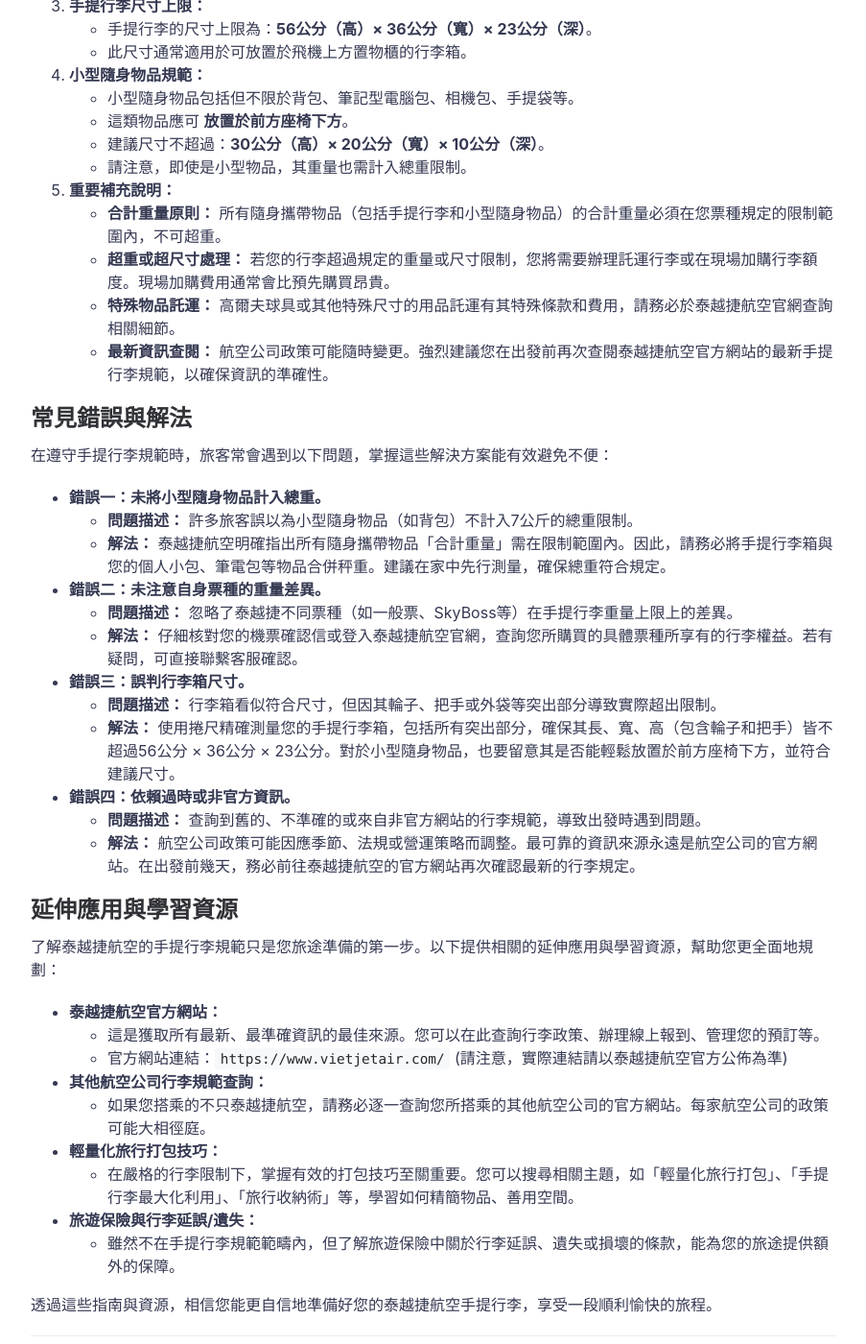
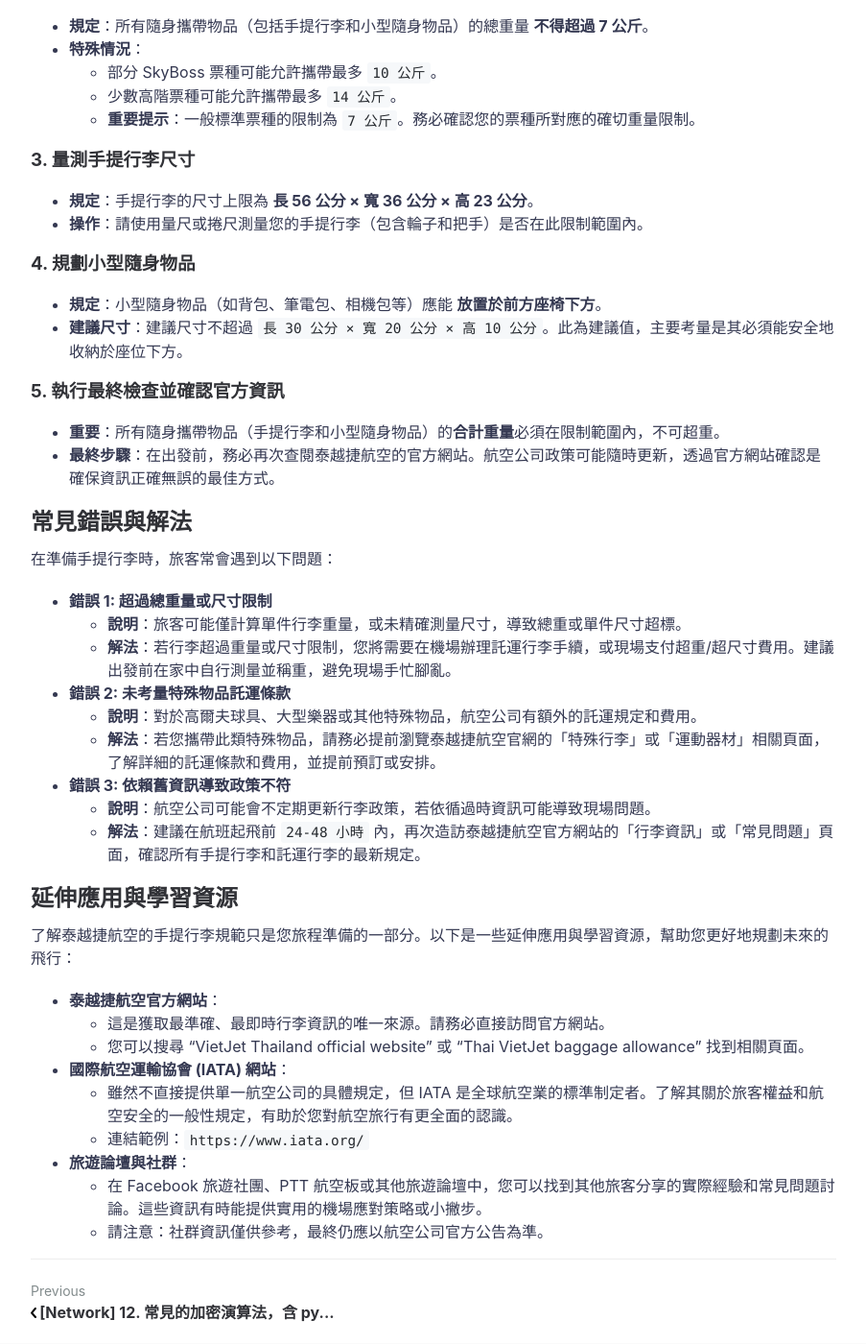
Before and after one commit to cleoliu/blog-2021, a Jekyll site: the page built from _posts/2025-08-12--1754999579.md, in a window 1280 px wide and 1400 px high, scrolled down 1334 px. Shown: the whole window at 96% size, without its empty margins (188-1091 px from the left). Built offline with Jekyll 4.4.1, drawn with Linux system fonts in a browser that asks for light colours; our own code applies the rules of GitHub Pages for plain Markdown files; comment, search, counter and statistics services are not loaded; some of the changed text lies outside the part shown.

Commit message:
Update: Add article: 泰越捷航空 手提行李限制

```diff
--- a/_posts/2025-08-12--1754999579.md
+++ b/_posts/2025-08-12--1754999579.md
@@ -4,85 +4,82 @@
 date: 2025-08-12 19:52:59 +0800
 categories: [General]
 tags: [general]
-description: "泰越捷航空 手提行李限制"
----
+description: "泰越捷航空-手提行李限制"---
 
-# 掌握泰越捷航空手提行李限制：完整指南
+# 泰越捷航空手提行李規範詳解(DEMO)
 
 ## 導言
 
-準備一次愉快的旅行，除了行程規劃，了解航空公司的行李規範是不可或缺的一環。特別是手提行李，若不符合規定，輕則造成登機延誤，重則需額外支付高昂的超重費用，打亂您的旅行預算。本文旨在為搭乘泰越捷航空（VietJet Thailand）的旅客提供一份詳盡的手提行李規範指南，協助您在出發前做好充分準備，確保旅途順暢無憂。
+本教學文章旨在詳細說明泰越捷航空（VietJet Thailand）針對手提行李的相關規範與限制。對於計劃搭乘泰越捷航班的旅客而言，深入了解這些規範至關重要，可有效避免在機場因行李不符規定而產生的額外費用或延誤。透過本指南，您將能清晰掌握手提行李的數量、重量、尺寸要求，以及小型隨身物品的處理原則，確保您的旅程順暢無阻。
 
 ## 前置需求
 
-本文僅需您具備以下基本條件，以便更好地理解與應用泰越捷航空的手提行李規定：
+在準備您的手提行李之前，建議您備妥以下工具或確保具備相應的條件，以便精確測量與確認：
 
-*   **網際網路連線：** 用於查詢泰越捷航空官方網站的最新資訊，確保您獲得的規範是最即時且準確的。
-*   **泰越捷航空機票或訂位資訊：** 了解您的具體票種（例如：SkyBoss、一般票種等），因為不同票種可能會有不同的手提行李重量上限。
+*   **網路連接**：用於查閱泰越捷航空官方網站的最新政策。
+*   **量尺或捲尺**：精確測量手提行李的長、寬、高尺寸。
+*   **行李秤**：準確測量手提行李的總重量。
+*   **泰越捷航空官方網站**：最終且最權威的資訊來源，建議在出發前再次確認。
 
 ## 實作步驟
 
-以下是泰越捷航空手提行李的詳細規範，請務必仔細閱讀並對照您的行李狀況：
+請依照以下步驟檢查您的手提行李是否符合泰越捷航空的規定：
 
-1.  **基本攜帶物品數量：**
-    *   每位乘客（除嬰兒外）可攜帶 **1件手提行李** 及 **1件小型隨身物品**。
-    *   這意味著您可以帶一個標準的手提行李箱/包，外加一個個人小包。
+### 1. 了解基本攜帶數量
 
-2.  **手提行李總重量限制：**
-    *   手提行李與小型隨身物品的 **總重量** 不得超過 **7公斤**。
-    *   **特殊票種除外：**
-        *   部分SkyBoss票種最多可攜帶10公斤。
-        *   少數高階票種可達14公斤。
-    *   請務必根據您實際購買的票種確認您的專屬重量限制。
+*   **規定**：每位乘客（嬰兒除外）可攜帶 **1 件手提行李** 及 **1 件小型隨身物品**。
 
-3.  **手提行李尺寸上限：**
-    *   手提行李的尺寸上限為：**56公分（高）× 36公分（寬）× 23公分（深）**。
-    *   此尺寸通常適用於可放置於飛機上方置物櫃的行李箱。
+### 2. 確認手提行李總重量
 
-4.  **小型隨身物品規範：**
-    *   小型隨身物品包括但不限於背包、筆記型電腦包、相機包、手提袋等。
-    *   這類物品應可 **放置於前方座椅下方**。
-    *   建議尺寸不超過：**30公分（高）× 20公分（寬）× 10公分（深）**。
-    *   請注意，即使是小型物品，其重量也需計入總重限制。
+*   **規定**：所有隨身攜帶物品（包括手提行李和小型隨身物品）的總重量 **不得超過 7 公斤**。
+*   **特殊情況**：
+    *   部分 SkyBoss 票種可能允許攜帶最多 `10 公斤`。
+    *   少數高階票種可能允許攜帶最多 `14 公斤`。
+    *   **重要提示**：一般標準票種的限制為 `7 公斤`。務必確認您的票種所對應的確切重量限制。
 
-5.  **重要補充說明：**
-    *   **合計重量原則：** 所有隨身攜帶物品（包括手提行李和小型隨身物品）的合計重量必須在您票種規定的限制範圍內，不可超重。
-    *   **超重或超尺寸處理：** 若您的行李超過規定的重量或尺寸限制，您將需要辦理託運行李或在現場加購行李額度。現場加購費用通常會比預先購買昂貴。
-    *   **特殊物品託運：** 高爾夫球具或其他特殊尺寸的用品託運有其特殊條款和費用，請務必於泰越捷航空官網查詢相關細節。
-    *   **最新資訊查閱：** 航空公司政策可能隨時變更。強烈建議您在出發前再次查閱泰越捷航空官方網站的最新手提行李規範，以確保資訊的準確性。
+### 3. 量測手提行李尺寸
+
+*   **規定**：手提行李的尺寸上限為 **長 56 公分 × 寬 36 公分 × 高 23 公分**。
+*   **操作**：請使用量尺或捲尺測量您的手提行李（包含輪子和把手）是否在此限制範圍內。
+
+### 4. 規劃小型隨身物品
+
+*   **規定**：小型隨身物品（如背包、筆電包、相機包等）應能 **放置於前方座椅下方**。
+*   **建議尺寸**：建議尺寸不超過 `長 30 公分 × 寬 20 公分 × 高 10 公分`。此為建議值，主要考量是其必須能安全地收納於座位下方。
+
+### 5. 執行最終檢查並確認官方資訊
+
+*   **重要**：所有隨身攜帶物品（手提行李和小型隨身物品）的**合計重量**必須在限制範圍內，不可超重。
+*   **最終步驟**：在出發前，務必再次查閱泰越捷航空的官方網站。航空公司政策可能隨時更新，透過官方網站確認是確保資訊正確無誤的最佳方式。
 
 ## 常見錯誤與解法
 
-在遵守手提行李規範時，旅客常會遇到以下問題，掌握這些解決方案能有效避免不便：
+在準備手提行李時，旅客常會遇到以下問題：
 
-*   **錯誤一：未將小型隨身物品計入總重。**
-    *   **問題描述：** 許多旅客誤以為小型隨身物品（如背包）不計入7公斤的總重限制。
-    *   **解法：** 泰越捷航空明確指出所有隨身攜帶物品「合計重量」需在限制範圍內。因此，請務必將手提行李箱與您的個人小包、筆電包等物品合併秤重。建議在家中先行測量，確保總重符合規定。
-*   **錯誤二：未注意自身票種的重量差異。**
-    *   **問題描述：** 忽略了泰越捷不同票種（如一般票、SkyBoss等）在手提行李重量上限上的差異。
-    *   **解法：** 仔細核對您的機票確認信或登入泰越捷航空官網，查詢您所購買的具體票種所享有的行李權益。若有疑問，可直接聯繫客服確認。
-*   **錯誤三：誤判行李箱尺寸。**
-    *   **問題描述：** 行李箱看似符合尺寸，但因其輪子、把手或外袋等突出部分導致實際超出限制。
-    *   **解法：** 使用捲尺精確測量您的手提行李箱，包括所有突出部分，確保其長、寬、高（包含輪子和把手）皆不超過56公分 × 36公分 × 23公分。對於小型隨身物品，也要留意其是否能輕鬆放置於前方座椅下方，並符合建議尺寸。
-*   **錯誤四：依賴過時或非官方資訊。**
-    *   **問題描述：** 查詢到舊的、不準確的或來自非官方網站的行李規範，導致出發時遇到問題。
-    *   **解法：** 航空公司政策可能因應季節、法規或營運策略而調整。最可靠的資訊來源永遠是航空公司的官方網站。在出發前幾天，務必前往泰越捷航空的官方網站再次確認最新的行李規定。
+*   **錯誤 1: 超過總重量或尺寸限制**
+    *   **說明**：旅客可能僅計算單件行李重量，或未精確測量尺寸，導致總重或單件尺寸超標。
+    *   **解法**：若行李超過重量或尺寸限制，您將需要在機場辦理託運行李手續，或現場支付超重/超尺寸費用。建議出發前在家中自行測量並稱重，避免現場手忙腳亂。
+
+*   **錯誤 2: 未考量特殊物品託運條款**
+    *   **說明**：對於高爾夫球具、大型樂器或其他特殊物品，航空公司有額外的託運規定和費用。
+    *   **解法**：若您攜帶此類特殊物品，請務必提前瀏覽泰越捷航空官網的「特殊行李」或「運動器材」相關頁面，了解詳細的託運條款和費用，並提前預訂或安排。
+
+*   **錯誤 3: 依賴舊資訊導致政策不符**
+    *   **說明**：航空公司可能會不定期更新行李政策，若依循過時資訊可能導致現場問題。
+    *   **解法**：建議在航班起飛前 `24-48 小時` 內，再次造訪泰越捷航空官方網站的「行李資訊」或「常見問題」頁面，確認所有手提行李和託運行李的最新規定。
 
 ## 延伸應用與學習資源
 
-了解泰越捷航空的手提行李規範只是您旅途準備的第一步。以下提供相關的延伸應用與學習資源，幫助您更全面地規劃：
+了解泰越捷航空的手提行李規範只是您旅程準備的一部分。以下是一些延伸應用與學習資源，幫助您更好地規劃未來的飛行：
 
-*   **泰越捷航空官方網站：**
-    *   這是獲取所有最新、最準確資訊的最佳來源。您可以在此查詢行李政策、辦理線上報到、管理您的預訂等。
-    *   官方網站連結：`https://www.vietjetair.com/` (請注意，實際連結請以泰越捷航空官方公佈為準)
+*   **泰越捷航空官方網站**：
+    *   這是獲取最準確、最即時行李資訊的唯一來源。請務必直接訪問官方網站。
+    *   您可以搜尋 "VietJet Thailand official website" 或 "Thai VietJet baggage allowance" 找到相關頁面。
 
-*   **其他航空公司行李規範查詢：**
-    *   如果您搭乘的不只泰越捷航空，請務必逐一查詢您所搭乘的其他航空公司的官方網站。每家航空公司的政策可能大相徑庭。
+*   **國際航空運輸協會 (IATA) 網站**：
+    *   雖然不直接提供單一航空公司的具體規定，但 IATA 是全球航空業的標準制定者。了解其關於旅客權益和航空安全的一般性規定，有助於您對航空旅行有更全面的認識。
+    *   連結範例：`https://www.iata.org/`
 
-*   **輕量化旅行打包技巧：**
-    *   在嚴格的行李限制下，掌握有效的打包技巧至關重要。您可以搜尋相關主題，如「輕量化旅行打包」、「手提行李最大化利用」、「旅行收納術」等，學習如何精簡物品、善用空間。
-
-*   **旅遊保險與行李延誤/遺失：**
-    *   雖然不在手提行李規範範疇內，但了解旅遊保險中關於行李延誤、遺失或損壞的條款，能為您的旅途提供額外的保障。
-
-透過這些指南與資源，相信您能更自信地準備好您的泰越捷航空手提行李，享受一段順利愉快的旅程。
+*   **旅遊論壇與社群**：
+    *   在 Facebook 旅遊社團、PTT 航空板或其他旅遊論壇中，您可以找到其他旅客分享的實際經驗和常見問題討論。這些資訊有時能提供實用的機場應對策略或小撇步。
+    *   請注意：社群資訊僅供參考，最終仍應以航空公司官方公告為準。
```
